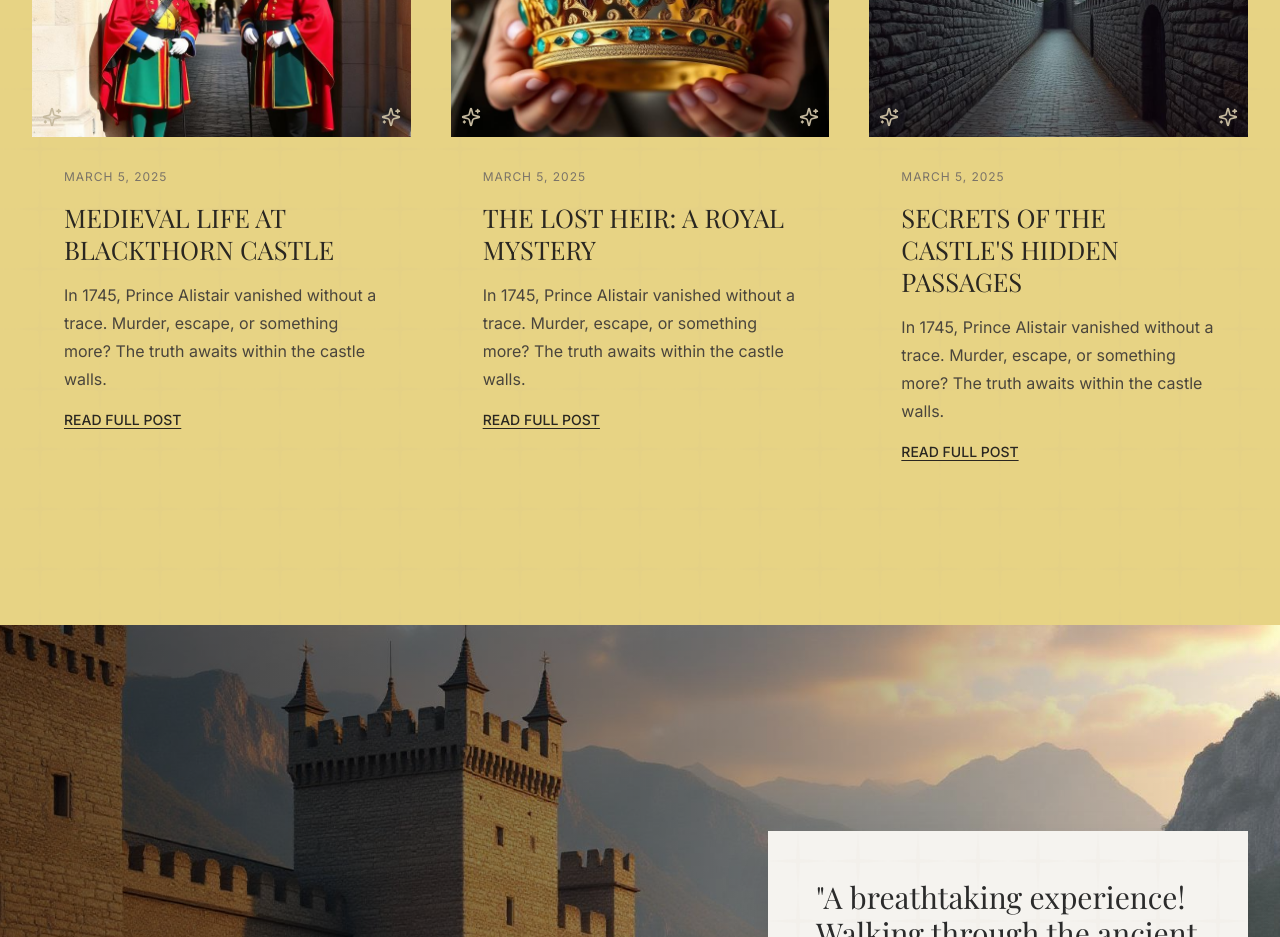
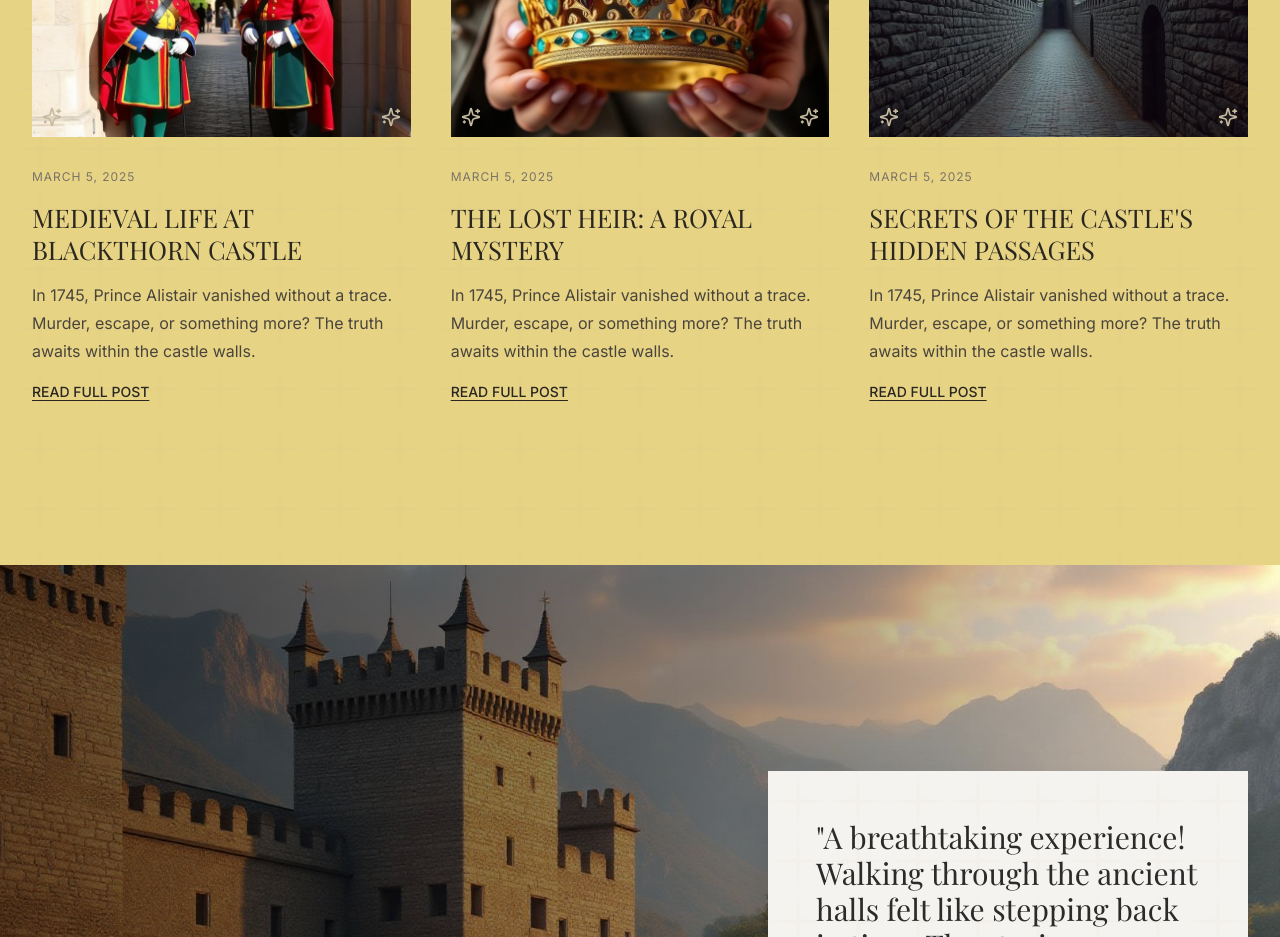
Before and after one commit to mmnabeel317/History-tourism-webpage, a React (Vite) app: page / in a window 1280 px wide. Shown: the part 6020-6957 px from the top of the page. Built offline with nearby package versions, Linux system fonts and the light colour scheme; the HTML template or start-up script is replaced by a standard one; a web font is replaced by a local one.

Commit message:
Fix: Align text boxes in Section 6

```diff
--- a/src/components/BlogSection.tsx
+++ b/src/components/BlogSection.tsx
@@ -180,7 +180,7 @@ const BlogSection = () => {
                 />
               </div>
 
-              <div className="p-8 space-y-4">
+              <div className="pt-8 pb-8 space-y-4">
                 <div className="flex items-center gap-3 flex-wrap">
                   <p
                     className="font-body text-meta"
```
